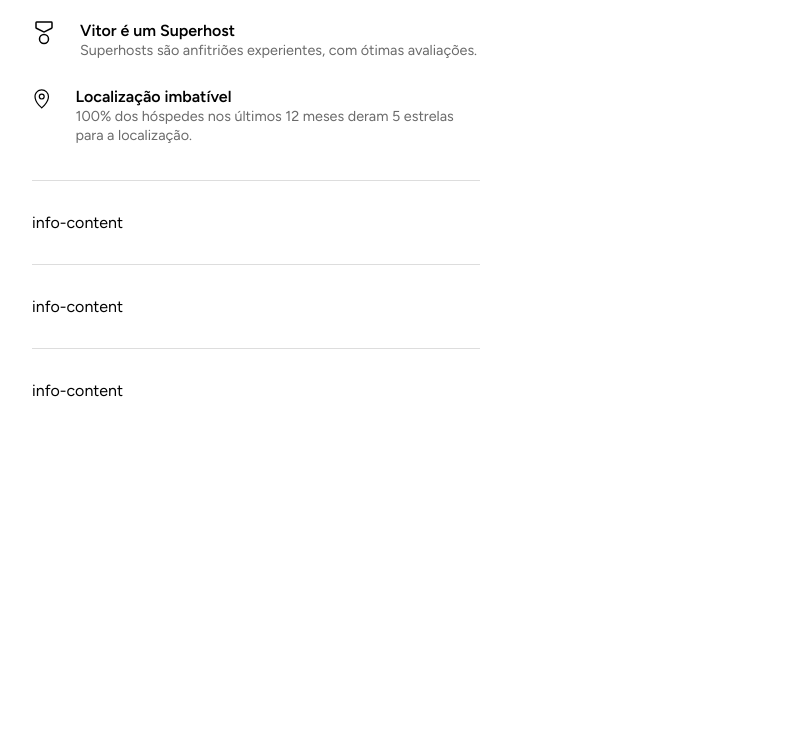
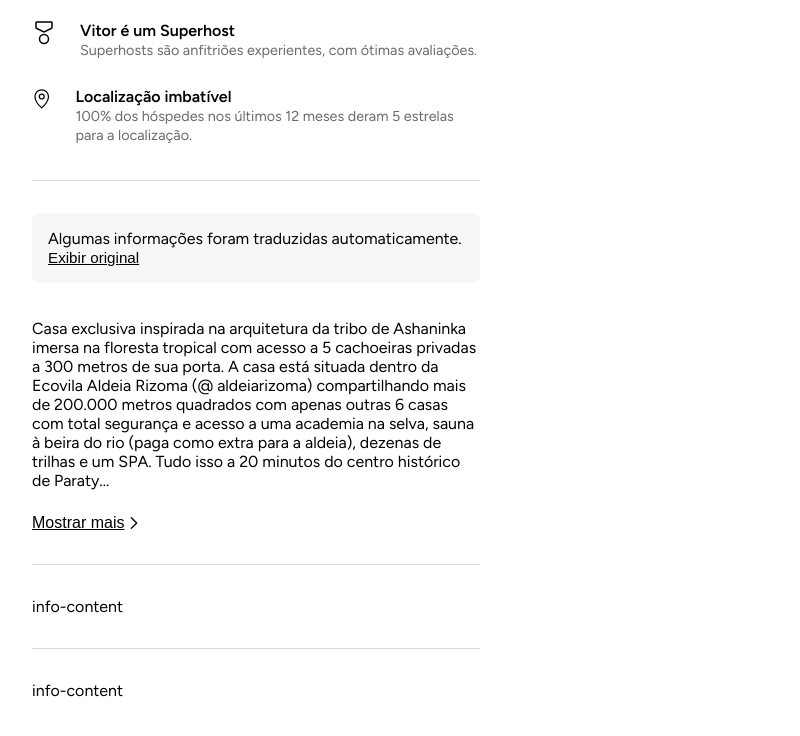
Before and after one commit to vitor-chaves-lima/fiap-frontend-airbnb-checkpoint-1, a plain HTML site: page src/pages/index.html in a window 1280 px wide. Shown: the part 1172-1908 px from the top of the page, without its empty margins (224-1024 px from the left). Before the commit the page ends 1636 px from the top, so only its background shows below. Drawn offline with Linux system fonts and the light colour scheme.

Commit message:
Adicionando componente description

```diff
--- a/public/css/styles.css
+++ b/public/css/styles.css
@@ -509,6 +509,41 @@ main .title-wrapper {
   color: #6a6a6a;
 }
 
+.info .left .description .translation-disclaimer {
+  padding: 16px;
+  border-radius: 8px;
+  background-color: #f7f7f7;
+  margin-bottom: 36px;
+}
+
+.info .left .description .translation-disclaimer > .show-original {
+  text-decoration: underline;
+  background-color: transparent;
+  border: none;
+  font-size: 0.95rem;
+  font-weight: 500;
+  cursor: pointer;
+}
+
+.info .left .description p {
+  margin-bottom: 24px;
+}
+
+.info .left .description .show-more {
+  background-color: #ffffff;
+  border: none;
+  cursor: pointer;
+  display: flex;
+  align-items: center;
+  gap: 4px;
+}
+
+.info .left .description .show-more > span {
+  font-size: 1rem;
+  font-weight: 500;
+  text-decoration: underline;
+}
+
 .info .right {
   width: 33.33333333333333%;
   position: relative;
--- a/src/pages/index.html
+++ b/src/pages/index.html
@@ -506,7 +506,42 @@
                 </div>
               </div>
             </div>
-            <div class="info-content">info-content</div>
+            <div class="info-content description">
+              <div class="translation-disclaimer">
+                Algumas informações foram traduzidas automaticamente.
+                <button class="show-original">Exibir original</button>
+              </div>
+
+              <p>
+                Casa exclusiva inspirada na arquitetura da tribo de Ashaninka
+                imersa na floresta tropical com acesso a 5 cachoeiras privadas a
+                300 metros de sua porta. A casa está situada dentro da Ecovila
+                Aldeia Rizoma (@ aldeiarizoma) compartilhando mais de 200.000
+                metros quadrados com apenas outras 6 casas com total segurança e
+                acesso a uma academia na selva, sauna à beira do rio (paga como
+                extra para a aldeia), dezenas de trilhas e um SPA. Tudo isso a
+                20 minutos do centro histórico de Paraty...
+              </p>
+
+              <button class="show-more">
+                <span>Mostrar mais</span>
+                <svg
+                  aria-hidden="true"
+                  style="
+                    height: 12px;
+                    width: 12px;
+                    display: block;
+                    fill: var(--linaria-theme_palette-hof);
+                  "
+                  viewBox="0 0 18 18"
+                >
+                  <path
+                    fill-rule="evenodd"
+                    d="M4.29 1.71A1 1 0 1 1 5.71.3l8 8a1 1 0 0 1 0 1.41l-8 8a1 1 0 1 1-1.42-1.41l7.29-7.29z"
+                  />
+                </svg>
+              </button>
+            </div>
             <div class="info-content">info-content</div>
             <div class="info-content">info-content</div>
           </div>
```
